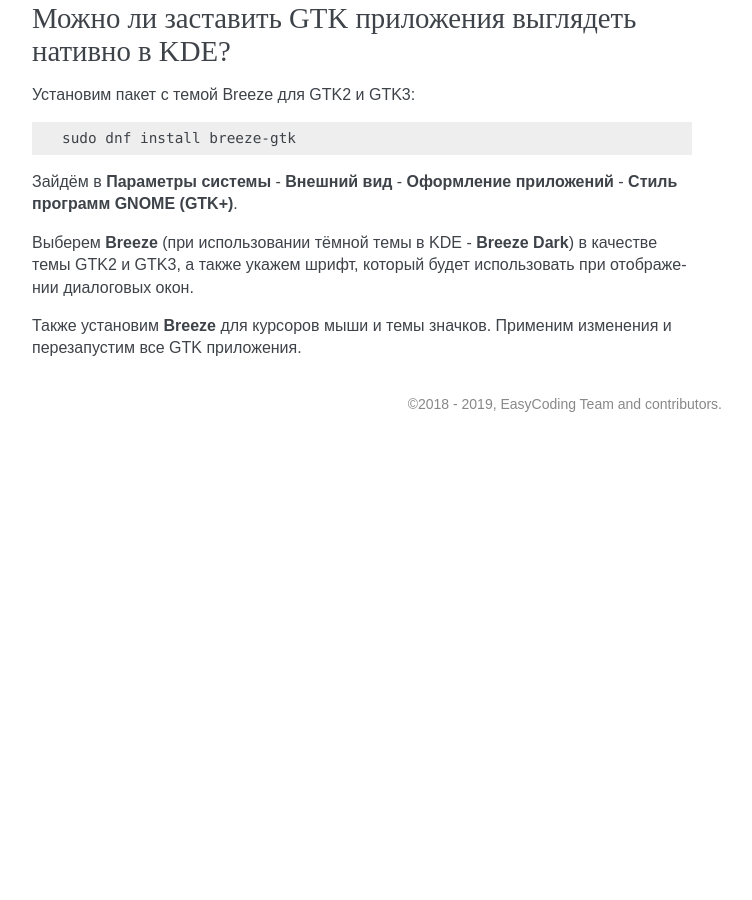
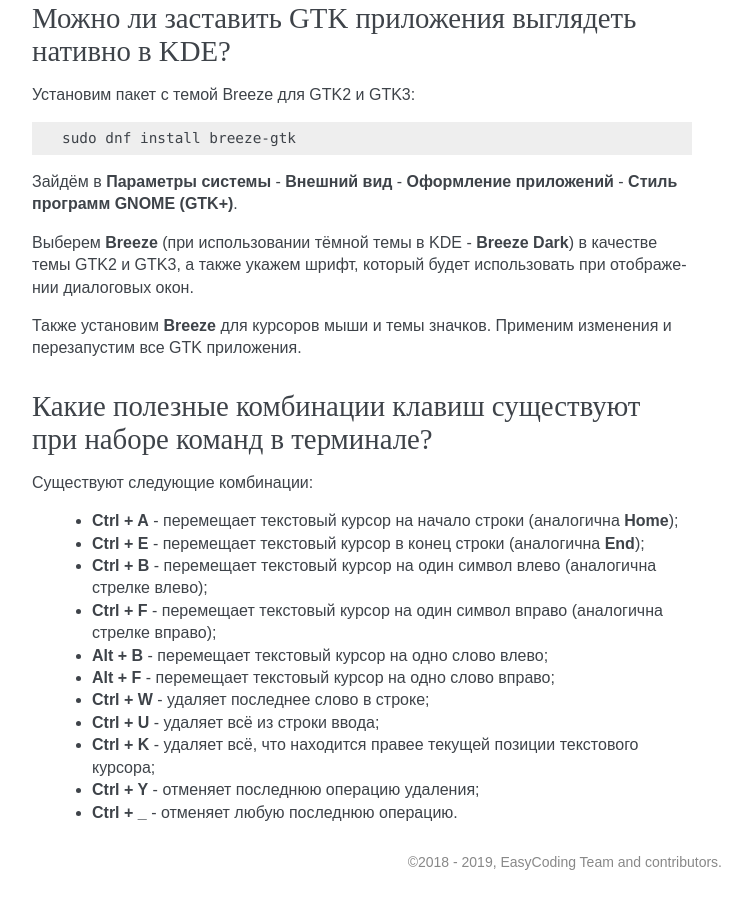
Before and after one commit to RussianFedora/FAQ, a Sphinx documentation site: the page built from source/using-system.rst, in a window 1280 px wide and 900 px high, scrolled down 16815 px. Shown: the whole window, without its empty margins (388-1140 px from the left). Built offline with Sphinx 7.4.7, drawn with Linux system fonts in a browser that asks for light colours; before the commit the page ends 17257 px from its top, so only the background shows below that; some of the changed text lies outside the part shown.

Commit message:
Added question about bash hotkeys.

```diff
--- a/source/using-system.rst
+++ b/source/using-system.rst
@@ -975,3 +975,23 @@
 Выберем **Breeze** (при использовании тёмной темы в KDE - **Breeze Dark**) в качестве темы GTK2 и GTK3, а также укажем шрифт, который будет использовать при отображении диалоговых окон.
 
 Также установим **Breeze** для курсоров мыши и темы значков. Применим изменения и перезапустим все GTK приложения.
+
+.. index:: bash, command-line, hotkeys
+.. _bash-hotkeys:
+
+Какие полезные комбинации клавиш существуют при наборе команд в терминале?
+=============================================================================
+
+Существуют следующие комбинации:
+
+ * **Ctrl + A** - перемещает текстовый курсор на начало строки (аналогична **Home**);
+ * **Ctrl + E** - перемещает текстовый курсор в конец строки (аналогична **End**);
+ * **Ctrl + B** - перемещает текстовый курсор на один символ влево (аналогична стрелке влево);
+ * **Ctrl + F** - перемещает текстовый курсор на один символ вправо (аналогична стрелке вправо);
+ * **Alt + B** - перемещает текстовый курсор на одно слово влево;
+ * **Alt + F** - перемещает текстовый курсор на одно слово вправо;
+ * **Ctrl + W** - удаляет последнее слово в строке;
+ * **Ctrl + U** - удаляет всё из строки ввода;
+ * **Ctrl + K** - удаляет всё, что находится правее текущей позиции текстового курсора;
+ * **Ctrl + Y** - отменяет последнюю операцию удаления;
+ * **Ctrl + _** - отменяет любую последнюю операцию.
```
